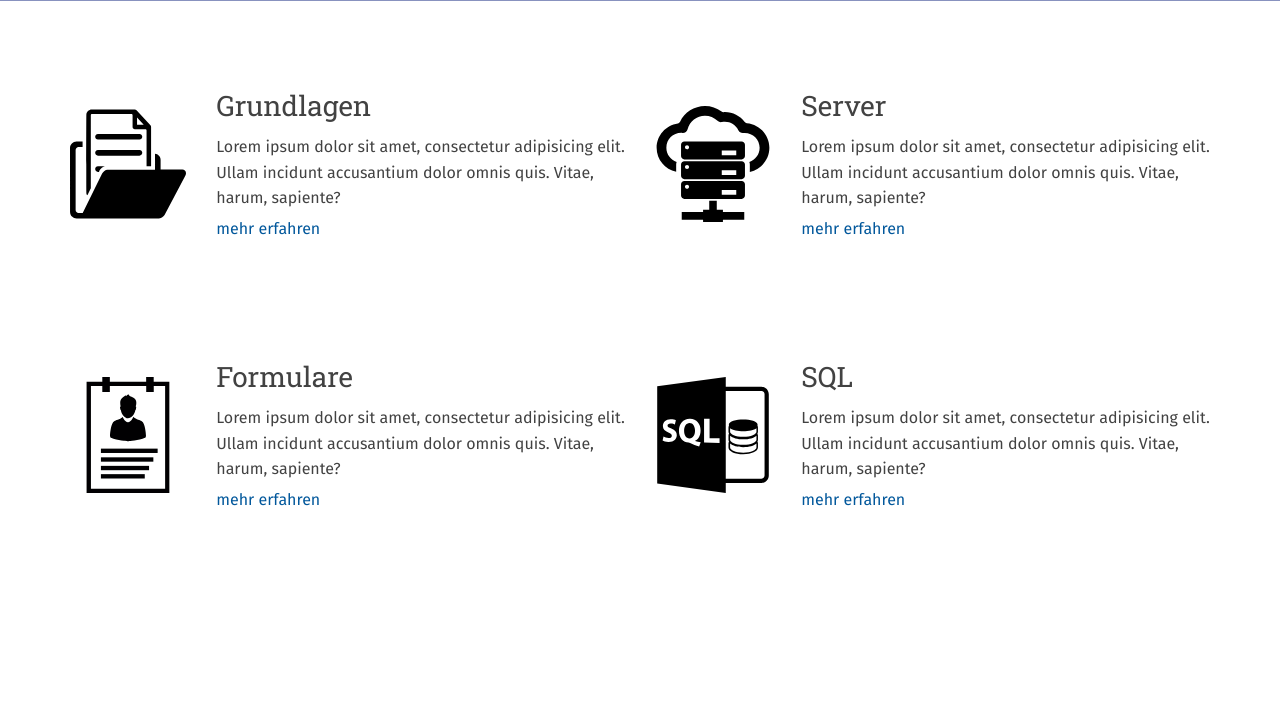
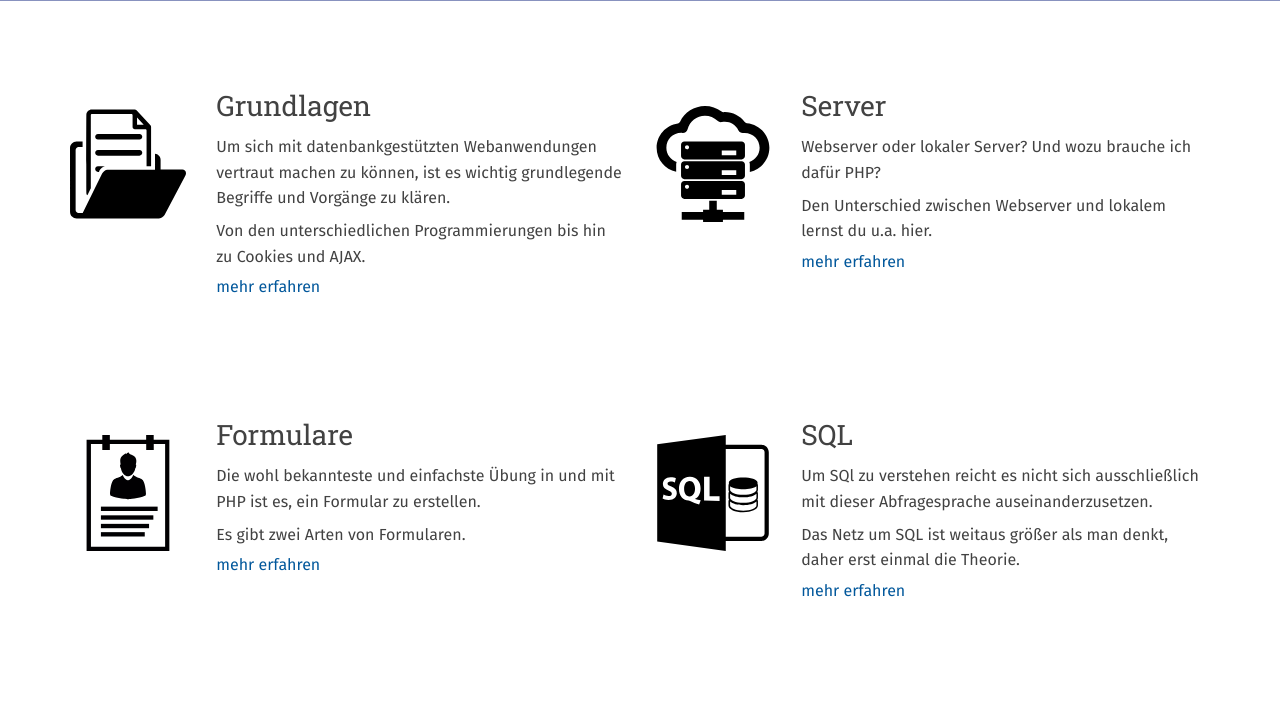
Before and after one commit to paulbrgmr/Schule, a PHP site: page /Dateiname/ in a window 1280 px wide. Shown: the part 546-1259 px from the top of the page. Before the commit the page ends 1052 px from the top, so only its background shows below. Run offline with PHP 8.4, Linux system fonts and the light colour scheme; style sheets or scripts are compiled from the project's sources.

Commit message:
Leitfaden: Index Content

```diff
--- a/leitfaden/index.php
+++ b/leitfaden/index.php
@@ -35,7 +35,8 @@
                 <div class="col-xs-12 col-sm-9 col-md-9">
                     <div class="overview-text">
                         <h3>Grundlagen</h3>
-                        <p>Lorem ipsum dolor sit amet, consectetur adipisicing elit. Ullam incidunt accusantium dolor omnis quis. Vitae, harum, sapiente?</p>
+                        <p>Um sich mit datenbankgestützten Webanwendungen vertraut machen zu können, ist es wichtig grundlegende Begriffe und Vorgänge zu klären.</p>
+<p>Von den unterschiedlichen Programmierungen bis hin zu Cookies und AJAX.</p>
                         <a href="grundlagen.php" title="Grundlagen - mehr erfahren">mehr erfahren</a>
                     </div>
                 </div>
@@ -49,7 +50,8 @@
                 <div class="col-xs-12 col-sm-9 col-md-9">
                     <div class="overview-text">
                         <h3>Server</h3>
-                        <p>Lorem ipsum dolor sit amet, consectetur adipisicing elit. Ullam incidunt accusantium dolor omnis quis. Vitae, harum, sapiente?</p>
+                        <p>Webserver oder lokaler Server? Und wozu brauche ich dafür PHP?</p>
+                        <p>Den Unterschied zwischen Webserver und lokalem lernst du u.a. hier.</p>
                         <a href="server.php" title="Server - mehr erfahren">mehr erfahren</a>
                     </div>
                 </div>
@@ -65,7 +67,8 @@
                 <div class="col-xs-12 col-sm-9 col-md-9">
                     <div class="overview-text">
                         <h3>Formulare</h3>
-                        <p>Lorem ipsum dolor sit amet, consectetur adipisicing elit. Ullam incidunt accusantium dolor omnis quis. Vitae, harum, sapiente?</p>
+                        <p>Die wohl bekannteste und einfachste Übung in und mit PHP ist es, ein Formular zu erstellen.</p>
+                        <p>Es gibt zwei Arten von Formularen.</p>
                         <a href="formular.php" title="Formulare - mehr erfahren">mehr erfahren</a>
                     </div>
                 </div>
@@ -79,7 +82,8 @@
                 <div class="col-xs-12 col-sm-9 col-md-9">
                     <div class="overview-text">
                         <h3>SQL</h3>
-                        <p>Lorem ipsum dolor sit amet, consectetur adipisicing elit. Ullam incidunt accusantium dolor omnis quis. Vitae, harum, sapiente?</p>
+                        <p>Um SQl zu verstehen reicht es nicht sich ausschließlich mit dieser Abfragesprache auseinanderzusetzen.</p>
+                        <p>Das Netz um SQL ist weitaus größer als man denkt, daher erst einmal die Theorie.</p>
                         <a href="sql.php" title="SQL - mehr erfahren">mehr erfahren</a>
                     </div>
                 </div>
```
